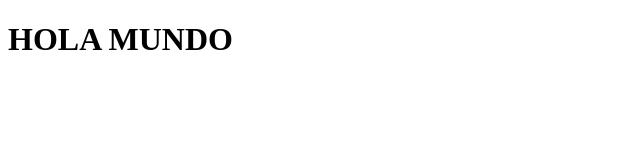
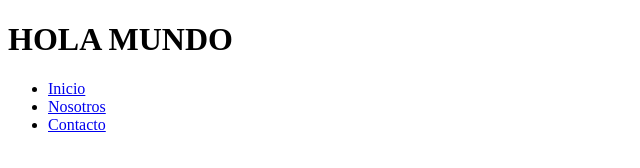
Before and after one commit to diegoaacr/primerapagina, a plain HTML site: page index.html in a window 1280 px wide. Shown: the whole page, without its empty margins (0-640 px from the left). Drawn offline with Linux system fonts and the light colour scheme.

Commit message:
Create NAVBAR

```diff
--- a/index.html
+++ b/index.html
@@ -7,5 +7,15 @@
 </head>
 <body>
     <h1>HOLA MUNDO</h1>
+
+    <nav>
+        <header>
+            <ul>
+                <li><a href="#">Inicio</a></li>
+                <li><a href="#">Nosotros</a></li>
+                <li><a href="#">Contacto</a></li>
+            </ul>
+        </header>
+    </nav>
 </body>
 </html>
```
